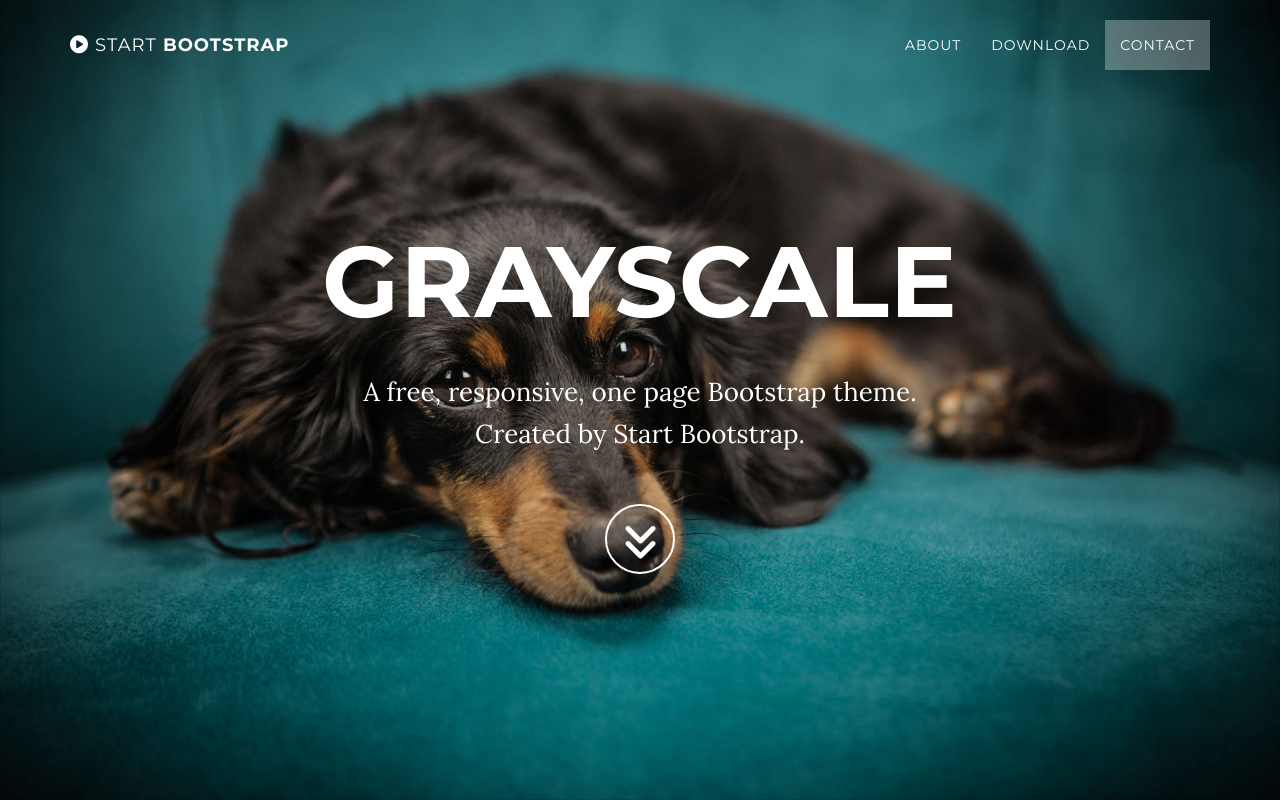
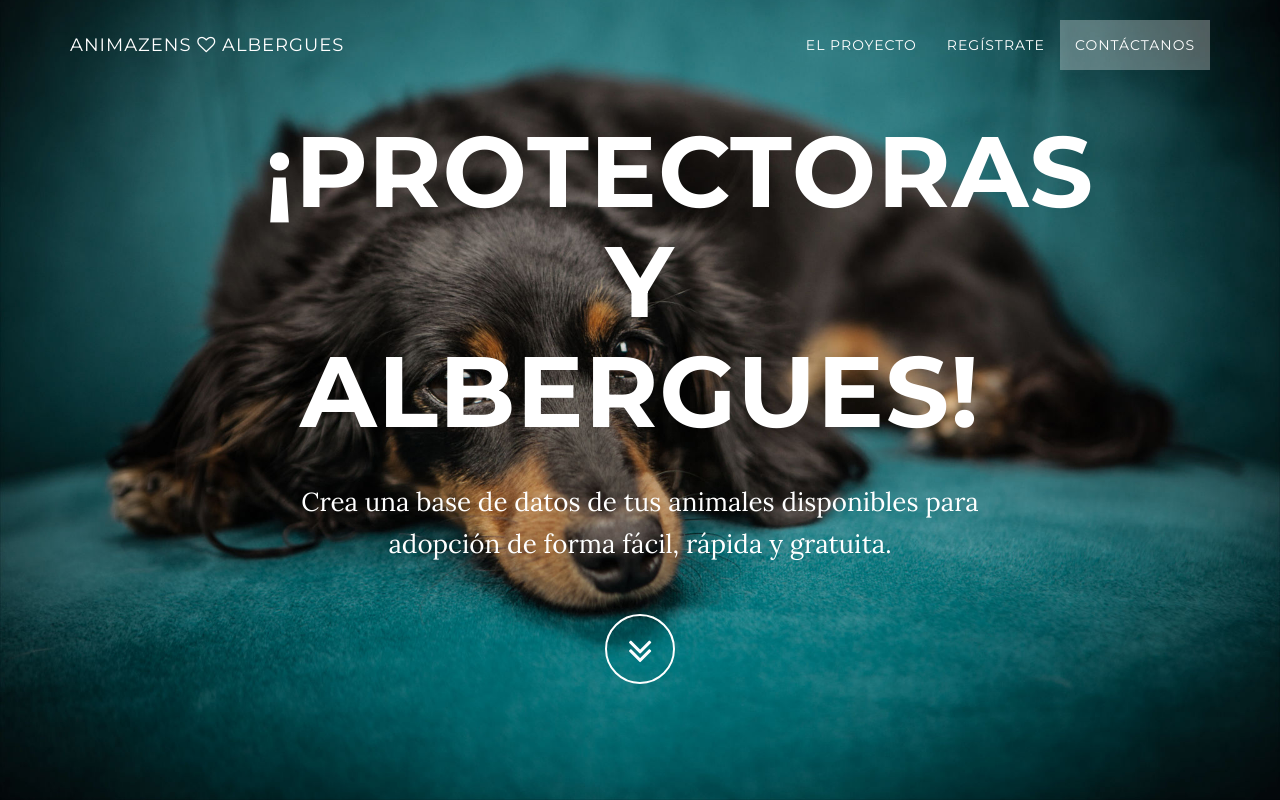
Before and after one commit to 20Heroes/animazens-doghouse, a website: page src/index.html in a window 1280 px wide. Shown: the top 800 px of the page. Drawn offline with nearby package versions, Linux system fonts and the light colour scheme; some packages are replaced by stand-ins of ours; files whose address does not match are found by name.

Commit message:
[Landings] Some changes
Adding text in the miain slide and correcting some links

```diff
--- a/src/index.html
+++ b/src/index.html
@@ -7,15 +7,17 @@
     <meta http-equiv="X-UA-Compatible" content="IE=edge">
     <meta name="viewport" content="width=device-width, initial-scale=1">
     <meta name="description" content="">
-    <meta name="author" content="">
+    <meta name="author" content="20H Solutions">
+    <meta name="author" content="Guilherme Scaldelai">
+    <meta name="author" content="Néstor Angulo de Ugarte">
 
-    <title>Grayscale - Start Bootstrap Theme</title>
+    <title>Proyecto Animazens para Albergues y Protectoras</title>
 
     <!-- Bootstrap Core CSS -->
     <link href="vendor/bootstrap/css/bootstrap.min.css" rel="stylesheet">
 
     <!-- Custom Fonts -->
-    <link href="vendor/font-awesome/css/font-awesome.min.css" rel="stylesheet" type="text/css">
+    <link href="vendor/font-awesome/css/font-awesome.css" rel="stylesheet" type="text/css">
     <link href="https://fonts.googleapis.com/css?family=Lora:400,700,400italic,700italic" rel="stylesheet" type="text/css">
     <link href="https://fonts.googleapis.com/css?family=Montserrat:400,700" rel="stylesheet" type="text/css">
 
@@ -41,7 +43,7 @@
                     Menu <i class="fa fa-bars"></i>
                 </button>
                 <a class="navbar-brand page-scroll" href="#page-top">
-                    <i class="fa fa-play-circle"></i> <span class="light">Start</span> Bootstrap
+                    <span class="light">Animazens <i class="fa fa-heart-o" aria-hidden="true"></i> Albergues</span>
                 </a>
             </div>
 
@@ -53,13 +55,13 @@
                         <a href="#page-top"></a>
                     </li>
                     <li>
-                        <a class="page-scroll" href="#about">About</a>
+                        <a class="page-scroll" href="#about">El proyecto</a>
                     </li>
                     <li>
-                        <a class="page-scroll" href="#download">Download</a>
+                        <a class="page-scroll" href="#download">Regístrate</a>
                     </li>
                     <li>
-                        <a class="page-scroll" href="#contact">Contact</a>
+                        <a class="page-scroll" href="#contact">Contáctanos</a>
                     </li>
                 </ul>
             </div>
@@ -74,9 +76,8 @@
             <div class="container">
                 <div class="row">
                     <div class="col-md-8 col-md-offset-2">
-                        <h1 class="brand-heading">Grayscale</h1>
-                        <p class="intro-text">A free, responsive, one page Bootstrap theme.
-                            <br>Created by Start Bootstrap.</p>
+                        <h1 class="brand-heading">¡Protectoras y Albergues!</h1>
+                        <p class="intro-text">Crea una base de datos de tus animales disponibles para adopción de forma fácil, rápida y gratuita.</p>
                         <a href="#about" class="btn btn-circle page-scroll">
                             <i class="fa fa-angle-double-down animated"></i>
                         </a>
```
